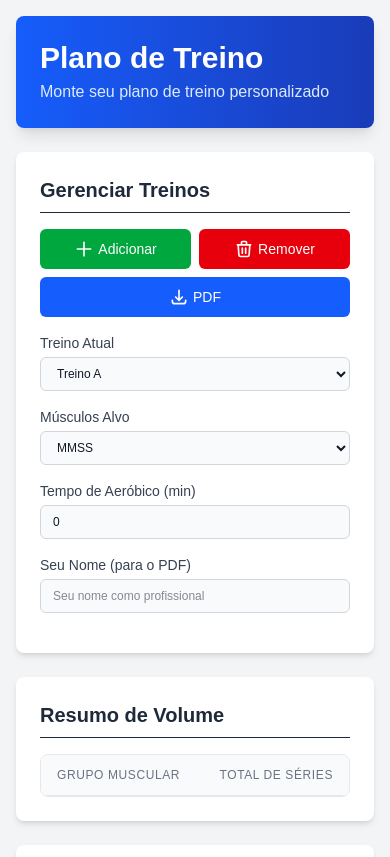
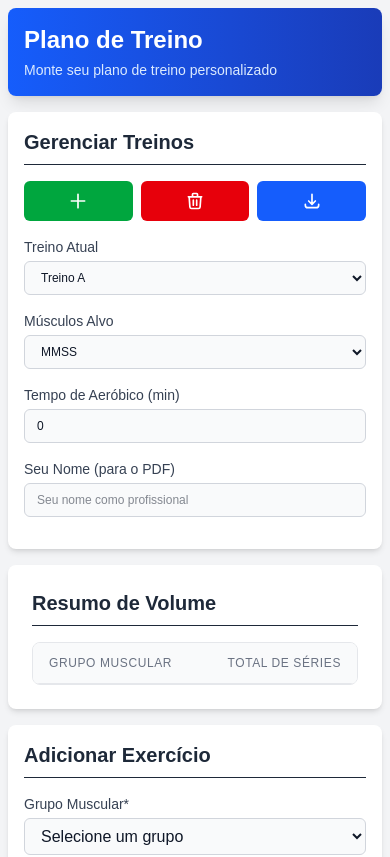
Before and after one commit to joaozamberlan/meu-projeto, a Next.js app: page / in a window 390 px wide. Shown: the top 857 px of the page. Built offline with nearby package versions, Linux system fonts and the light colour scheme.

Commit message:
att mobile certa

```diff
--- a/pages/index.js
+++ b/pages/index.js
@@ -1,4 +1,4 @@
-import React, { useState } from "react";
+import React, { useState, useEffect } from "react";
 import exercisesDB from "./api/exercisesDB";
 import { gerarPDF, calcularTotalSeries } from "./api/_documentPDF";
 
@@ -17,33 +17,47 @@ export default function TreinoApp() {
   const [observacao, setObservacao] = useState("");
   const [treinoAtual, setTreinoAtual] = useState(0);
   const [nomeProfissional, setNomeProfissional] = useState("");
+
+  // Estados para edição de exercícios
   const [modoEdicao, setModoEdicao] = useState(false);
   const [exercicioEditando, setExercicioEditando] = useState(null);
   const [indexEditando, setIndexEditando] = useState(null);
+
+  // Estado para feedback visual (pop-up)
   const [showNotification, setShowNotification] = useState(false);
   const [notificationMessage, setNotificationMessage] = useState("");
-  const [notificationType, setNotificationType] = useState("success");
-  const [exercicioCustom, setExercicioCustom] = useState("");
+  const [notificationType, setNotificationType] = useState("success"); // success, error, info
 
   const gruposMusculares = Object.keys(exercisesDB);
   const opcoesMusculosAlvo = ["MMSS", "MMII", "MMII e MMSS"];
 
+  // Função para mostrar notificação
   const mostrarNotificacao = (mensagem, tipo = "success") => {
     setNotificationMessage(mensagem);
     setNotificationType(tipo);
     setShowNotification(true);
-    setTimeout(() => setShowNotification(false), 1500);
+
+    // Auto-hide após 3 segundos
+    setTimeout(() => {
+      setShowNotification(false);
+    }, 1500);
   };
 
-  const fecharNotificacao = () => setShowNotification(false);
+  // Fechar notificação manualmente
+  const fecharNotificacao = () => {
+    setShowNotification(false);
+  };
 
+  const [exercicioCustom, setExercicioCustom] = useState("");
   const adicionarExercicio = () => {
     if (series > 0 && reps && grupoSelecionado) {
       const nomeExercicio = exercicioSelecionado === "customExercise" ? exercicioCustom : exercicioSelecionado;
+
       if (!nomeExercicio) {
         mostrarNotificacao("Informe o nome do exercício", "error");
         return;
       }
+
       const novosTreinos = [...treinos];
       novosTreinos[treinoAtual].exercicios.push({
         nome: nomeExercicio,
@@ -78,48 +92,69 @@ export default function TreinoApp() {
       exercicios: [],
       tempoAerobico: 0
     };
+
     setTreinos([...treinos, novoTreino]);
     mostrarNotificacao(`${novoTreino.nome} adicionado com sucesso!`);
+
+    // Opcionalmente, trocar para o novo treino automaticamente
     setTreinoAtual(treinos.length);
   };
 
+  // Função para remover treino
   const removerTreino = () => {
     if (treinos.length <= 1) {
       mostrarNotificacao("Não é possível remover o único treino existente", "error");
       return;
     }
+
     const nomeTreino = treinos[treinoAtual].nome;
     const novosTreinos = [...treinos];
     novosTreinos.splice(treinoAtual, 1);
+
+    // Renomear os treinos restantes para manter a ordem alfabética
     novosTreinos.forEach((treino, index) => {
       treino.nome = `Treino ${String.fromCharCode(65 + index)}`;
     });
+
     setTreinos(novosTreinos);
+
+    // Ajustar o índice do treino atual se necessário
     if (treinoAtual >= novosTreinos.length) {
       setTreinoAtual(novosTreinos.length - 1);
     }
+
     mostrarNotificacao(`${nomeTreino} removido com sucesso!`);
   };
 
+  // Funções para reordenar exercícios
   const moverExercicioParaCima = (index) => {
-    if (index === 0) return;
+    if (index === 0) return; // Não pode mover o primeiro item para cima
+
     const novosTreinos = [...treinos];
     const treinoAtualObj = novosTreinos[treinoAtual];
+
+    // Troca o exercício com o anterior
     [treinoAtualObj.exercicios[index], treinoAtualObj.exercicios[index - 1]] =
     [treinoAtualObj.exercicios[index - 1], treinoAtualObj.exercicios[index]];
+
     setTreinos(novosTreinos);
   };
 
   const moverExercicioParaBaixo = (index) => {
     const exercicios = treinos[treinoAtual].exercicios;
-    if (index === exercicios.length - 1) return;
+    if (index === exercicios.length - 1) return; // Não pode mover o último item para baixo
+
     const novosTreinos = [...treinos];
     const treinoAtualObj = novosTreinos[treinoAtual];
+
+    // Troca o exercício com o próximo
     [treinoAtualObj.exercicios[index], treinoAtualObj.exercicios[index + 1]] =
     [treinoAtualObj.exercicios[index + 1], treinoAtualObj.exercicios[index]];
+
     setTreinos(novosTreinos);
   };
 
+  // Função para remover exercício
   const removerExercicio = (index) => {
     const novosTreinos = [...treinos];
     novosTreinos[treinoAtual].exercicios.splice(index, 1);
@@ -127,6 +162,7 @@ export default function TreinoApp() {
     mostrarNotificacao("Exercício removido com sucesso!");
   };
 
+  // Funções para edição de exercícios
   const iniciarEdicaoExercicio = (exercicio, index) => {
     setExercicioEditando({...exercicio});
     setIndexEditando(index);
@@ -157,6 +193,7 @@ export default function TreinoApp() {
         metodo,
         observacao
       };
+
       setTreinos(novosTreinos);
       setModoEdicao(false);
       setExercicioEditando(null);
@@ -168,6 +205,7 @@ export default function TreinoApp() {
     }
   };
 
+  // Função de geração de PDF
   const handleGerarPDF = () => {
     const resultado = gerarPDF(treinos, nomeProfissional);
     if (resultado) {
@@ -175,31 +213,74 @@ export default function TreinoApp() {
     }
   };
 
+  // Ícones SVG simplificados para os botões
+  const icons = {
+    up: (
+      <svg xmlns="http://www.w3.org/2000/svg" className="h-4 w-4" fill="none" viewBox="0 0 24 24" stroke="currentColor">
+        <path strokeLinecap="round" strokeLinejoin="round" strokeWidth={2} d="M5 15l7-7 7 7" />
+      </svg>
+    ),
+    down: (
+      <svg xmlns="http://www.w3.org/2000/svg" className="h-4 w-4" fill="none" viewBox="0 0 24 24" stroke="currentColor">
+        <path strokeLinecap="round" strokeLinejoin="round" strokeWidth={2} d="M19 9l-7 7-7-7" />
+      </svg>
+    ),
+    edit: (
+      <svg xmlns="http://www.w3.org/2000/svg" className="h-4 w-4" fill="none" viewBox="0 0 24 24" stroke="currentColor">
+        <path strokeLinecap="round" strokeLinejoin="round" strokeWidth={2} d="M15.232 5.232l3.536 3.536m-2.036-5.036a2.5 2.5 0 113.536 3.536L6.5 21.036H3v-3.572L16.732 3.732z" />
+      </svg>
+    ),
+    delete: (
+      <svg xmlns="http://www.w3.org/2000/svg" className="h-4 w-4" fill="none" viewBox="0 0 24 24" stroke="currentColor">
+        <path strokeLinecap="round" strokeLinejoin="round" strokeWidth={2} d="M19 7l-.867 12.142A2 2 0 0116.138 21H7.862a2 2 0 01-1.995-1.858L5 7m5 4v6m4-6v6m1-10V4a1 1 0 00-1-1h-4a1 1 0 00-1 1v3M4 7h16" />
+      </svg>
+    ),
+    add: (
+      <svg xmlns="http://www.w3.org/2000/svg" className="h-5 w-5" fill="none" viewBox="0 0 24 24" stroke="currentColor">
+        <path strokeLinecap="round" strokeLinejoin="round" strokeWidth={2} d="M12 4v16m8-8H4" />
+      </svg>
+    ),
+    pdf: (
+      <svg xmlns="http://www.w3.org/2000/svg" className="h-5 w-5" fill="none" viewBox="0 0 24 24" stroke="currentColor">
+        <path strokeLinecap="round" strokeLinejoin="round" strokeWidth={2} d="M4 16v1a3 3 0 003 3h10a3 3 0 003-3v-1m-4-4l-4 4m0 0l-4-4m4 4V4" />
+      </svg>
+    ),
+    remove: (
+      <svg xmlns="http://www.w3.org/2000/svg" className="h-5 w-5" fill="none" viewBox="0 0 24 24" stroke="currentColor">
+        <path strokeLinecap="round" strokeLinejoin="round" strokeWidth={2} d="M19 7l-.867 12.142A2 2 0 0116.138 21H7.862a2 2 0 01-1.995-1.858L5 7m5 4v6m4-6v6m1-10V4a1 1 0 00-1-1h-4a1 1 0 00-1 1v3M4 7h16" />
+      </svg>
+    )
+  };
+
+  // Função para calcular o total de séries (duplicada do módulo PDF para evitar circular dependencies)
   const getTotalSeries = () => {
     const totalSeriesPorGrupo = {};
+
     treinos.forEach((treino) => {
       treino.exercicios.forEach((exercicio) => {
         const grupo = exercicio.grupo;
         const series = Number(exercicio.series);
+
         totalSeriesPorGrupo[grupo] = (totalSeriesPorGrupo[grupo] || 0) + series;
       });
     });
+
     return totalSeriesPorGrupo;
   };
 
   return (
-    <div className="min-h-screen bg-gray-100 p-4">
+    <div className="min-h-screen bg-gray-100 p-2 sm:p-4">
       <div className="max-w-4xl mx-auto">
         {/* Cabeçalho */}
-        <div className="bg-gradient-to-r from-blue-600 to-blue-800 rounded-lg shadow-lg p-6 mb-6">
-          <h1 className="text-3xl font-bold text-white">Plano de Treino</h1>
-          <p className="text-blue-100 mt-1">Monte seu plano de treino personalizado</p>
+        <div className="bg-gradient-to-r from-blue-600 to-blue-800 rounded-lg shadow-lg p-4 sm:p-6 mb-4 sm:mb-6">
+  <h1 className="text-2xl sm:text-3xl font-bold text-white">Plano de Treino</h1>
+  <p className="text-blue-100 mt-1 text-sm sm:text-base">Monte seu plano de treino personalizado</p>
 </div>
 
-        {/* Notificação/Toast */}
+        {/* Notificação/Toast - Centralizada e estilizada */}
         {showNotification && (
-          <div className="fixed bottom-4 right-4 z-50">
-            <div className={`p-4 rounded-lg shadow-lg flex items-center space-x-3
+          <div className="fixed inset-0 flex items-center justify-center z-50 px-4">
+          <div className={`w-full max-w-sm p-3 sm:p-4 rounded-lg shadow-lg flex items-center space-x-3
             ${notificationType === "success" ? "bg-white border-l-4 border-green-500 text-green-700" :
             notificationType === "error" ? "bg-white border-l-4 border-red-500 text-red-700" :
             "bg-white border-l-4 border-blue-500 text-blue-700"}`}>
@@ -214,39 +295,33 @@ export default function TreinoApp() {
           </div>
         )}
 
-        <div className="grid grid-cols-1 lg:grid-cols-3 gap-6">
+          <div className="grid grid-cols-1 lg:grid-cols-3 gap-4 md:gap-6">
           {/* Painel de Controle do Treino */}
           <div className="lg:col-span-1">
-            <div className="bg-white rounded-lg shadow-md p-6 mb-6">
+          <div className="bg-white rounded-lg shadow-md p-4 sm:p-6 mb-4 sm:mb-6">
               <h2 className="text-xl font-bold text-gray-800 mb-4 border-b pb-2">Gerenciar Treinos</h2>
 
-              <div className="flex flex-wrap gap-2 mb-4">
+              <div className="grid grid-cols-3 gap-2 mb-4">
   <button
     onClick={adicionarTreino}
-                  className="flex-1 min-w-[120px] flex items-center justify-center gap-1 bg-green-600 text-white py-2.5 px-4 rounded-md hover:bg-green-700 transition duration-200 text-sm"
+    className="flex items-center justify-center gap-1 bg-green-600 text-white py-2.5 px-2 sm:px-4 rounded-md hover:bg-green-700 transition duration-200 text-xs sm:text-sm"
   >
-                  <svg xmlns="http://www.w3.org/2000/svg" className="h-5 w-5" fill="none" viewBox="0 0 24 24" stroke="currentColor">
-                    <path strokeLinecap="round" strokeLinejoin="round" strokeWidth={2} d="M12 4v16m8-8H4" />
-                  </svg>
-                  <span>Adicionar</span>
+    {icons.add}
+    <span className="hidden xs:inline">Adicionar</span>
   </button>
   <button
     onClick={removerTreino}
-                  className="flex-1 min-w-[120px] flex items-center justify-center gap-1 bg-red-600 text-white py-2.5 px-4 rounded-md hover:bg-red-700 transition duration-200 text-sm"
+    className="flex items-center justify-center gap-1 bg-red-600 text-white py-2.5 px-2 sm:px-4 rounded-md hover:bg-red-700 transition duration-200 text-xs sm:text-sm"
   >
-                  <svg xmlns="http://www.w3.org/2000/svg" className="h-5 w-5" fill="none" viewBox="0 0 24 24" stroke="currentColor">
-                    <path strokeLinecap="round" strokeLinejoin="round" strokeWidth={2} d="M19 7l-.867 12.142A2 2 0 0116.138 21H7.862a2 2 0 01-1.995-1.858L5 7m5 4v6m4-6v6m1-10V4a1 1 0 00-1-1h-4a1 1 0 00-1 1v3M4 7h16" />
-                  </svg>
-                  <span>Remover</span>
+    {icons.remove}
+    <span className="hidden xs:inline">Remover</span>
   </button>
   <button
     onClick={handleGerarPDF}
-                  className="flex-1 min-w-[120px] flex items-center justify-center gap-1 bg-blue-600 text-white py-2.5 px-4 rounded-md hover:bg-blue-700 transition duration-200 text-sm"
+    className="flex items-center justify-center gap-1 bg-blue-600 text-white py-2.5 px-2 sm:px-4 rounded-md hover:bg-blue-700 transition duration-200 text-xs sm:text-sm"
   >
-                  <svg xmlns="http://www.w3.org/2000/svg" className="h-5 w-5" fill="none" viewBox="0 0 24 24" stroke="currentColor">
-                    <path strokeLinecap="round" strokeLinejoin="round" strokeWidth={2} d="M4 16v1a3 3 0 003 3h10a3 3 0 003-3v-1m-4-4l-4 4m0 0l-4-4m4 4V4" />
-                  </svg>
-                  <span>PDF</span>
+    {icons.pdf}
+    <span className="hidden xs:inline">PDF</span>
   </button>
 </div>
 
@@ -318,7 +393,7 @@ export default function TreinoApp() {
             <div className="bg-white rounded-lg shadow-md p-6">
               <h2 className="text-xl font-bold text-gray-800 mb-4 border-b pb-2">Resumo de Volume</h2>
 
-              <div className="overflow-hidden rounded-lg border border-gray-200">
+              <div className="overflow-x-auto rounded-lg border border-gray-200">
                 <table className="min-w-full divide-y divide-gray-200">
                   <thead className="bg-gray-50">
                     <tr>
@@ -350,12 +425,12 @@ export default function TreinoApp() {
           {/* Coluna Principal */}
           <div className="lg:col-span-2">
             {/* Formulário de Exercício */}
-            <div className="bg-white rounded-lg shadow-md p-6 mb-6">
+            <div className="bg-white rounded-lg shadow-md p-4 sm:p-6 mb-4 sm:mb-6">
               <h2 className="text-xl font-bold text-gray-800 mb-4 border-b pb-2">
                 {modoEdicao ? "Editar Exercício" : "Adicionar Exercício"}
               </h2>
 
-              <div className="grid grid-cols-1 md:grid-cols-2 gap-4">
+              <div className="grid grid-cols-1 sm:grid-cols-2 gap-4">
                 {/* Grupo Muscular */}
                 <div>
                   <label className="block text-sm font-medium text-gray-700 mb-1">Grupo Muscular*</label>
@@ -458,18 +533,18 @@ export default function TreinoApp() {
               </div>
 
               {/* Botões de ação */}
-              <div className="flex justify-end space-x-3 mt-6">
+              <div className="flex flex-wrap justify-end space-x-0 space-y-2 sm:space-y-0 sm:space-x-3 mt-6">
               {modoEdicao && (
     <button
       onClick={cancelarEdicao}
-                    className="bg-gray-500 hover:bg-gray-600 text-white py-2 px-4 rounded-md transition duration-200"
+      className="w-full sm:w-auto bg-gray-500 hover:bg-gray-600 text-white py-2 px-4 rounded-md transition duration-200 mb-2 sm:mb-0"
     >
       Cancelar
     </button>
   )}
                 <button
     onClick={modoEdicao ? salvarEdicaoExercicio : adicionarExercicio}
-                  className={`${
+    className={`w-full sm:w-auto ${
       modoEdicao ? 'bg-yellow-500 hover:bg-yellow-600' : 'bg-green-600 hover:bg-green-700'
     } text-white py-2 px-4 rounded-md transition duration-200`}
   >
@@ -490,23 +565,23 @@ export default function TreinoApp() {
                   <p className="text-sm mt-2">Use o formulário acima para adicionar exercícios.</p>
                 </div>
               ) : (
-                <div className="overflow-hidden rounded-lg border border-gray-200">
-                  <table className="min-w-full divide-y divide-gray-200">
+                <div className="overflow-x-auto rounded-lg border border-gray-200">
+  <table className="min-w-full divide-y divide-gray-200 table-fixed">
     <thead className="bg-gray-50">
       <tr>
-                        <th className="px-3 py-3 text-left text-xs font-medium text-gray-500 uppercase tracking-wider">
-                          Ordem
+        <th className="w-12 px-2 py-3 text-left text-xs font-medium text-gray-500 uppercase tracking-wider">
+          #
         </th>
-                        <th className="px-3 py-3 text-left text-xs font-medium text-gray-500 uppercase tracking-wider">
+        <th className="w-36 px-2 py-3 text-left text-xs font-medium text-gray-500 uppercase tracking-wider">
           Exercício
         </th>
-                        <th className="px-3 py-3 text-center text-xs font-medium text-gray-500 uppercase tracking-wider">
+        <th className="w-16 px-2 py-3 text-center text-xs font-medium text-gray-500 uppercase tracking-wider">
           Séries
         </th>
-                        <th className="px-3 py-3 text-center text-xs font-medium text-gray-500 uppercase tracking-wider">
+        <th className="w-16 px-2 py-3 text-center text-xs font-medium text-gray-500 uppercase tracking-wider">
           Reps
         </th>
-                        <th className="px-3 py-3 text-center text-xs font-medium text-gray-500 uppercase tracking-wider">
+        <th className="w-24 px-2 py-3 text-center text-xs font-medium text-gray-500 uppercase tracking-wider">
           Ações
         </th>
       </tr>
@@ -514,74 +589,22 @@ export default function TreinoApp() {
     <tbody className="bg-white divide-y divide-gray-200">
       {treinos[treinoAtual].exercicios.map((exercicio, index) => (
         <tr key={index} className="hover:bg-gray-50">
-                          <td className="px-3 py-4 whitespace-nowrap text-sm font-medium text-gray-900">
+          <td className="px-2 py-2 whitespace-nowrap text-sm font-medium text-gray-900">
             {index + 1}
           </td>
-                          <td className="px-3 py-4 text-sm text-gray-800">
-                            <div className="font-medium">{exercicio.nome}</div>
-                            <div className="text-xs text-gray-500">{exercicio.grupo}</div>
+          <td className="px-2 py-2 text-sm text-gray-800">
+            <div className="font-medium truncate" title={exercicio.nome}>{exercicio.nome}</div>
+            <div className="text-xs text-gray-500 truncate" title={exercicio.grupo}>{exercicio.grupo}</div>
           </td>
-                          <td className="px-3 py-4 whitespace-nowrap text-sm text-center text-gray-800">
+          <td className="px-2 py-2 whitespace-nowrap text-sm text-center text-gray-800">
             {exercicio.series}
           </td>
-                          <td className="px-3 py-4 whitespace-nowrap text-sm text-center text-gray-800">
+          <td className="px-2 py-2 whitespace-nowrap text-sm text-center text-gray-800">
             {exercicio.reps}
           </td>
-                          <td className="px-3 py-4 whitespace-nowrap text-right text-sm font-medium">
+          <td className="px-2 py-2 text-sm font-medium">
             <div className="flex justify-center space-x-1">
-                              {/* Botão Mover Para Cima */}
-                              <button
-                                onClick={() => moverExercicioParaCima(index)}
-                                disabled={index === 0}
-                                className={`p-1 rounded-md ${
-                                  index === 0
-                                    ? 'text-gray-300 cursor-not-allowed'
-                                    : 'text-gray-600 hover:bg-gray-100'
-                                }`}
-                                title="Mover para cima"
-                              >
-                                <svg xmlns="http://www.w3.org/2000/svg" className="h-4 w-4" fill="none" viewBox="0 0 24 24" stroke="currentColor">
-                                  <path strokeLinecap="round" strokeLinejoin="round" strokeWidth={2} d="M5 15l7-7 7 7" />
-                                </svg>
-                              </button>
-
-                              {/* Botão Mover Para Baixo */}
-                              <button
-                                onClick={() => moverExercicioParaBaixo(index)}
-                                disabled={index === treinos[treinoAtual].exercicios.length - 1}
-                                className={`p-1 rounded-md ${
-                                  index === treinos[treinoAtual].exercicios.length - 1
-                                    ? 'text-gray-300 cursor-not-allowed'
-                                    : 'text-gray-600 hover:bg-gray-100'
-                                }`}
-                                title="Mover para baixo"
-                              >
-                                <svg xmlns="http://www.w3.org/2000/svg" className="h-4 w-4" fill="none" viewBox="0 0 24 24" stroke="currentColor">
-                                  <path strokeLinecap="round" strokeLinejoin="round" strokeWidth={2} d="M19 9l-7 7-7-7" />
-                                </svg>
-                              </button>
-
-                              {/* Botão Editar */}
-                              <button
-                                onClick={() => iniciarEdicaoExercicio(exercicio, index)}
-                                className="p-1 text-blue-600 hover:bg-blue-50 rounded-md transition duration-200"
-                                title="Editar exercício"
-                              >
-                                <svg xmlns="http://www.w3.org/2000/svg" className="h-4 w-4" fill="none" viewBox="0 0 24 24" stroke="currentColor">
-                                  <path strokeLinecap="round" strokeLinejoin="round" strokeWidth={2} d="M15.232 5.232l3.536 3.536m-2.036-5.036a2.5 2.5 0 113.536 3.536L6.5 21.036H3v-3.572L16.732 3.732z" />
-                                </svg>
-                              </button>
-
-                              {/* Botão Remover */}
-                              <button
-                                onClick={() => removerExercicio(index)}
-                                className="p-1 text-red-600 hover:bg-red-50 rounded-md transition duration-200"
-                                title="Remover exercício"
-                              >
-                                <svg xmlns="http://www.w3.org/2000 /svg" className="h-4 w-4" fill="none" viewBox="0 0 24 24" stroke="currentColor">
-                                  <path strokeLinecap="round" strokeLinejoin="round" strokeWidth={2} d="M19 7l-.867 12.142A2 2 0 0116.138 21H7.862a2 2 0 01-1.995-1.858L5 7m5 4v6m4-6v6m1-10V4a1 1 0 00-1-1h-4a1 1 0 00-1 1v3M4 7h16" />
-                                </svg>
-                              </button>
+              {/* Botões ... */}
             </div>
           </td>
         </tr>
```
Lines whose indentation alone changed are shown as unchanged.
